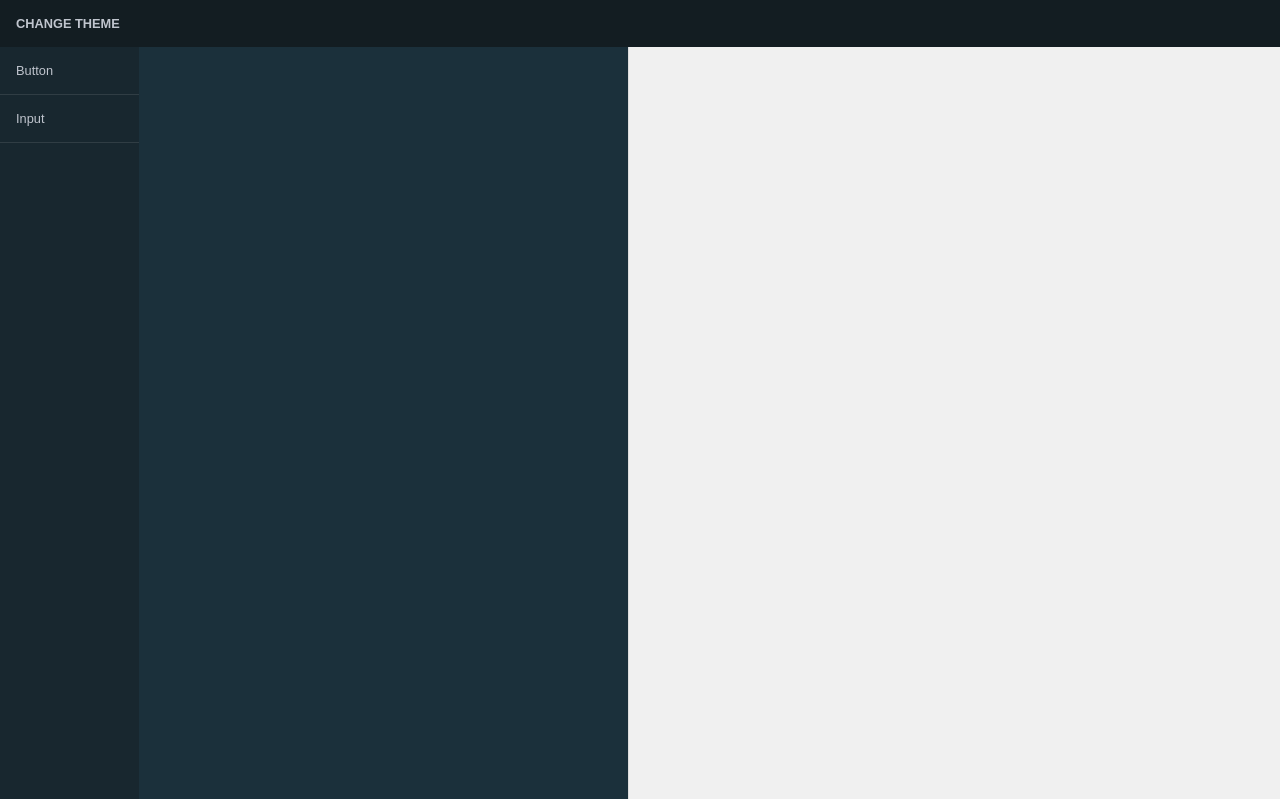
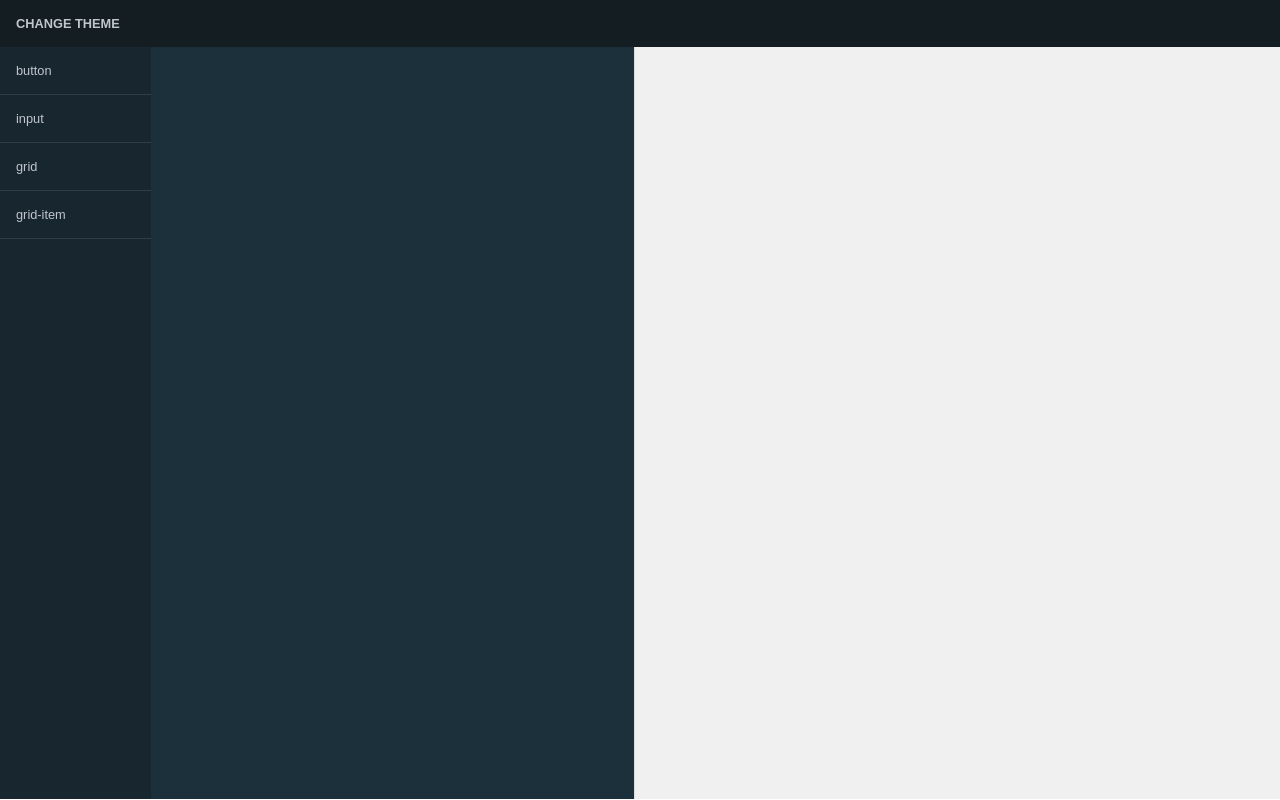
Before and after one commit to nmss-framework/nmss, a website with bundled scripts: page doc/index.html in a window 1280 px wide. Built offline with nearby package versions, Linux system fonts and the light colour scheme.

Commit message:
better preview

```diff
--- a/doc/index.html
+++ b/doc/index.html
@@ -22,9 +22,13 @@
 
         <div class="section-elements">
             <nav>
-                <div class="section-elements-item" id="button" draggable="true" ondragenter="return nmss.dragEnter(event)" ondragstart="return nmss.dragStart(event)" ondrop="return nmss.dragDrop(event)" ondragover="return nmss.dragOver(event)">Button
+                <div class="section-elements-item" id="button" draggable="true" ondragenter="return nmss.dragEnter(event)" ondragstart="return nmss.dragStart(event)" ondrop="return nmss.dragDrop(event)" ondragover="return nmss.dragOver(event)">button
                 </div>
-                <div class="section-elements-item" id="input" draggable="true" ondragenter="return nmss.dragEnter(event)" ondragstart="return nmss.dragStart(event)" ondrop="return nmss.dragDrop(event)" ondragover="return nmss.dragOver(event)">Input
+                <div class="section-elements-item" id="input" draggable="true" ondragenter="return nmss.dragEnter(event)" ondragstart="return nmss.dragStart(event)" ondrop="return nmss.dragDrop(event)" ondragover="return nmss.dragOver(event)">input
+                </div>
+                <div class="section-elements-item" id="grid" draggable="true" ondragenter="return nmss.dragEnter(event)" ondragstart="return nmss.dragStart(event)" ondrop="return nmss.dragDrop(event)" ondragover="return nmss.dragOver(event)">grid
+                </div>
+                <div class="section-elements-item" id="grid-item" draggable="true" ondragenter="return nmss.dragEnter(event)" ondragstart="return nmss.dragStart(event)" ondrop="return nmss.dragDrop(event)" ondragover="return nmss.dragOver(event)">grid-item
                 </div>
             </nav>
         </div>
--- a/doc/js/doc.js
+++ b/doc/js/doc.js
@@ -40,11 +40,17 @@ var nmss = (function() {
 })(elements);
 
 var elements = {
-    button: {
+    'button': {
         template: '<button class="button">This is a button</button>'
     },
-    input: {
+    'input': {
         template: '<input type="text" class="input" placeholder="input">'
+    },
+    'grid': {
+        template: '<div class="g"></div>'
+    },
+    'grid-item': {
+        template: '<div class="g-u"></div>'
     }
 };
 
```
